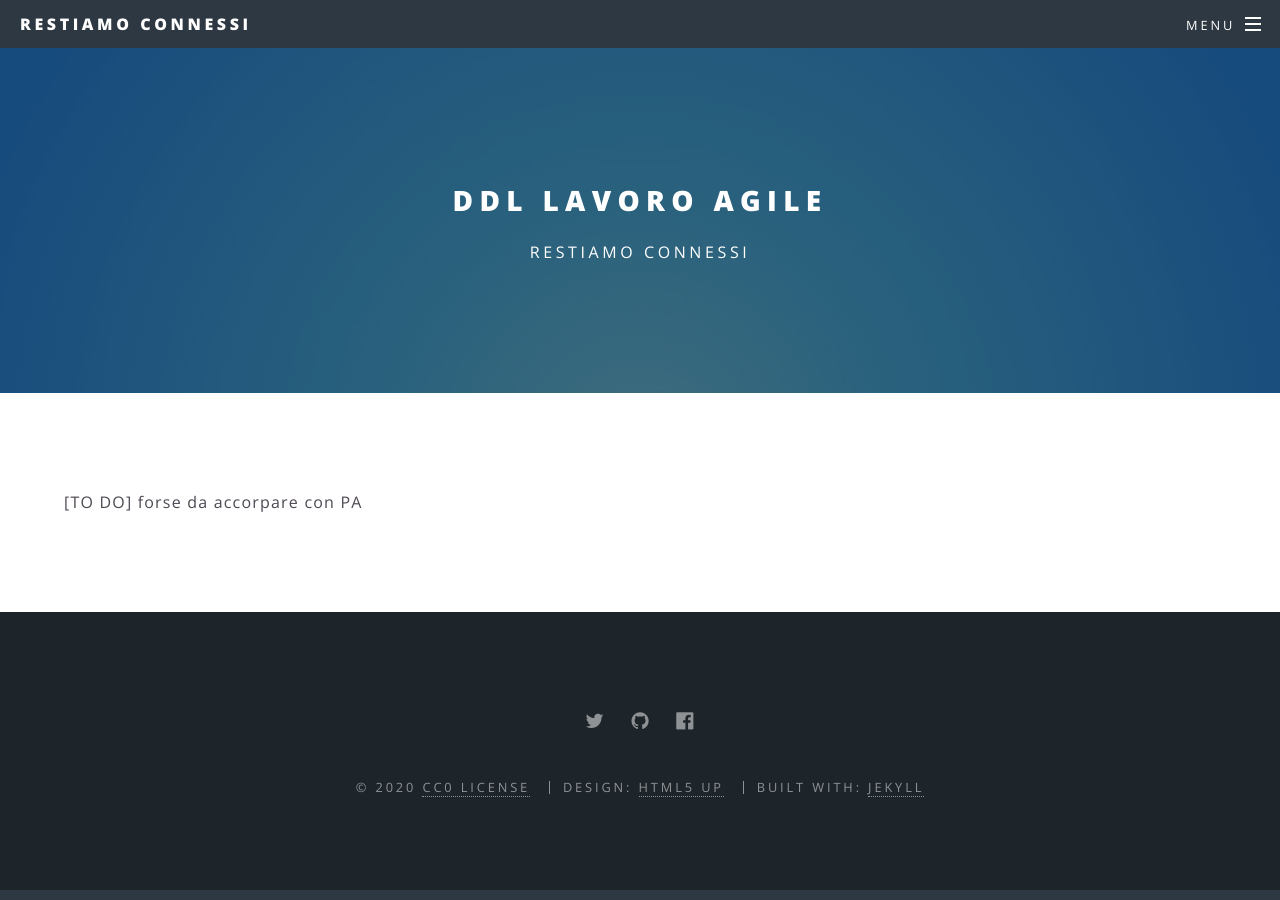
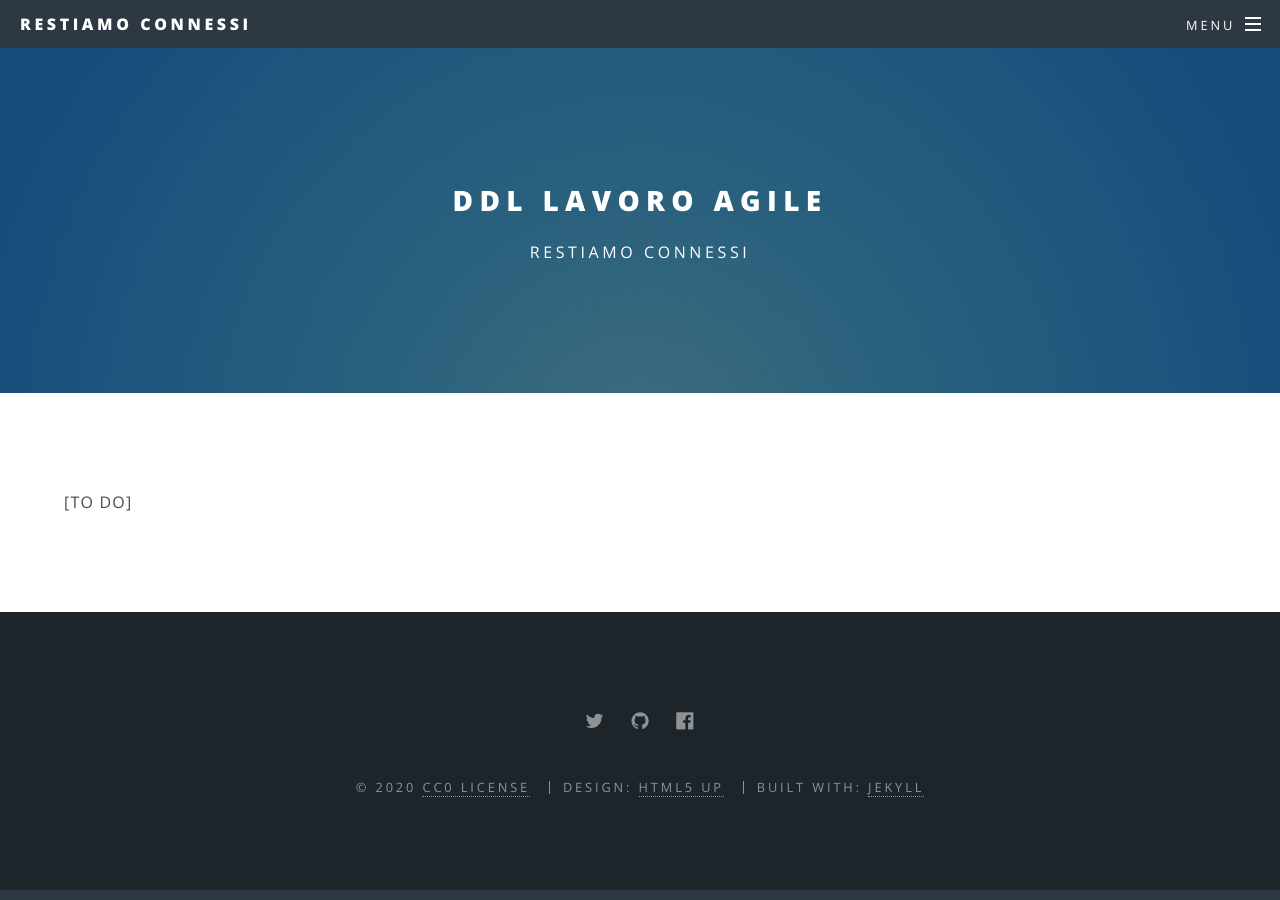
Before and after one commit to dariobottazzi/restiamoconnessi, a Jekyll site: the page built from 4_legislazione.md, in a window 1280 px wide. Built offline with Jekyll 4.4.1, drawn with Linux system fonts in a browser that asks for light colours.

Commit message:
piccole fix

```diff
--- a/4_legislazione.md
+++ b/4_legislazione.md
@@ -3,4 +3,4 @@ layout: page
 title: DDL lavoro agile
 ---
 
-[TO DO] forse da accorpare con PA
+[TO DO]
```
